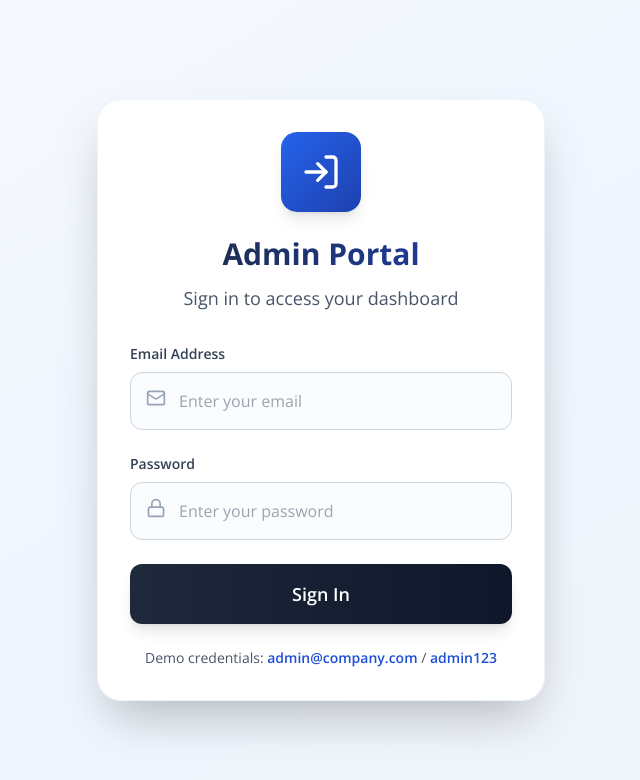
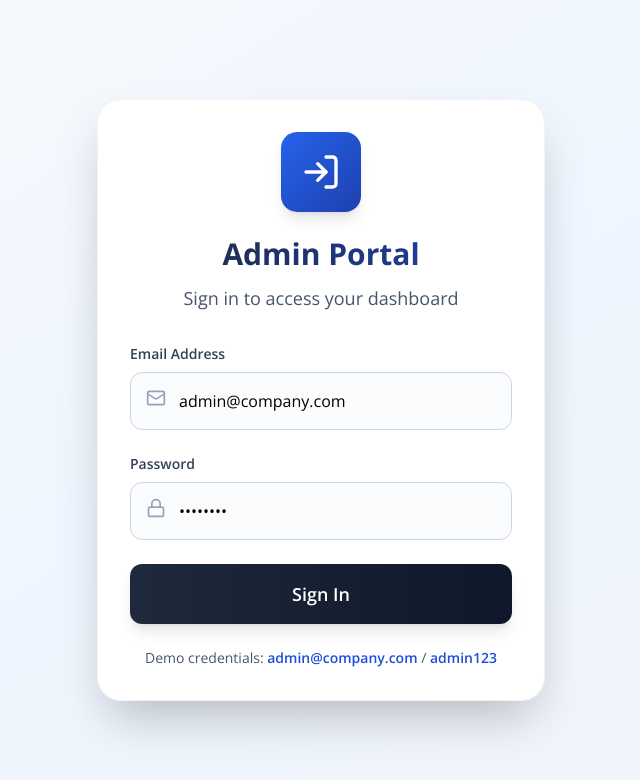
Before and after one commit to hetarths/vendor-portal-frontend, a React (Vite) app: page / in a window 1280 px wide. Shown: the top 780 px of the page, without its empty margins (319-959 px from the left). Built offline with nearby package versions, Linux system fonts and the light colour scheme.

Commit message:
Updated SignIn.tsx

```diff
--- a/src/components/SignIn.tsx
+++ b/src/components/SignIn.tsx
@@ -6,8 +6,8 @@ interface SignInProps {
 }
 
 function SignIn({ onSignIn }: SignInProps) {
-  const [email, setEmail] = useState('');
-  const [password, setPassword] = useState('');
+  const [email, setEmail] = useState('admin@company.com');
+  const [password, setPassword] = useState('admin123');
   const [error, setError] = useState('');
   const [loading, setLoading] = useState(false);
 
```
